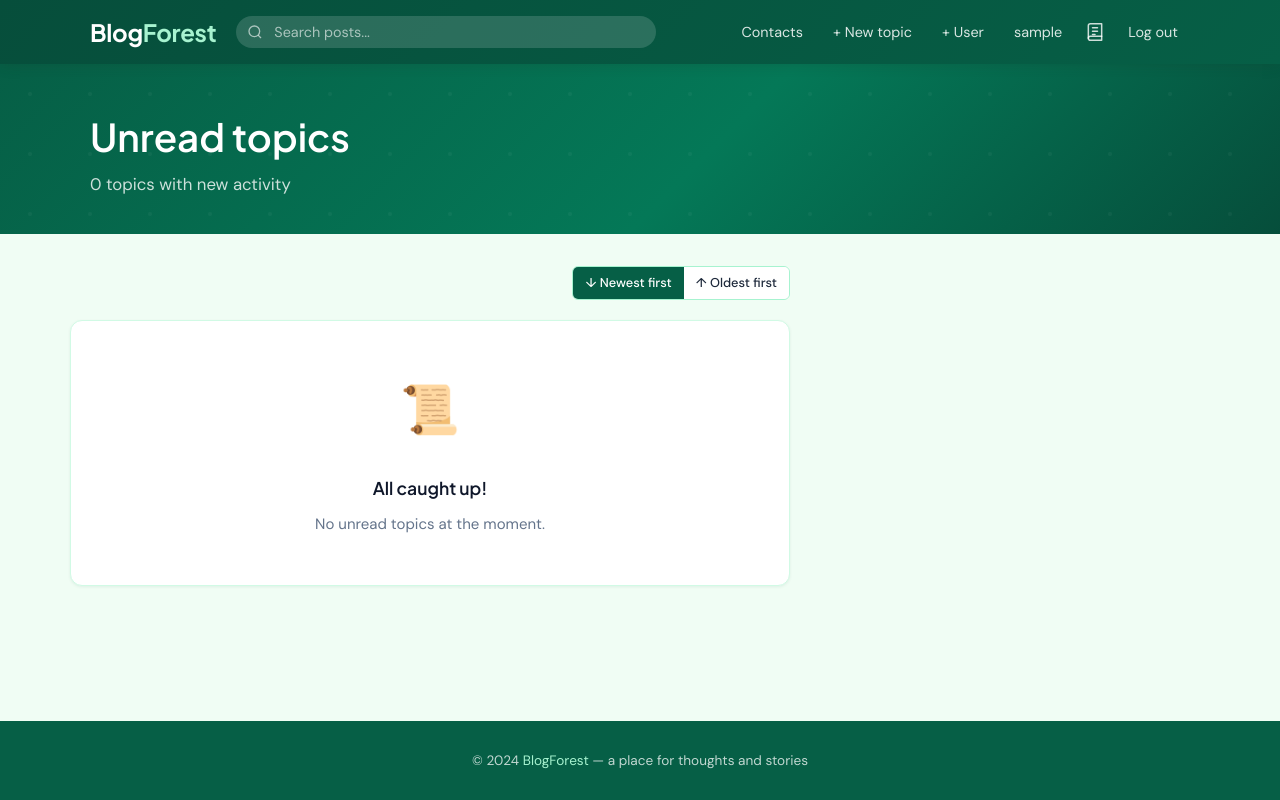
After one commit to PvlKr16/Blogforest, a Django app: page /unread/ in a window 1280 px wide. The commit adds this page. Run offline with Django 4.2, Linux system fonts and the light colour scheme; the visitor is signed in with stand-in values (Sample User, id 1); data comes from the database, SQL or seed files in the repository; data that the repository does not hold is empty.

Commit message:
counter of unread added (works not good enough)

```diff
--- a/blogapp/context_processors.py
+++ b/blogapp/context_processors.py
@@ -1,12 +1,17 @@
+from django.db.models import Q
+from django.utils import timezone
 from .forms import DEFAULT_SEARCH_SCOPES
 
 
 def search_scopes(request):
-    """
-    Inject active search scope checkboxes into every template context.
-    Falls back to DEFAULT_SEARCH_SCOPES when no scope param is present.
-    """
+    """Inject active search scope checkboxes into every template context."""
     scopes = request.GET.getlist('scope')
     if not scopes:
         scopes = DEFAULT_SEARCH_SCOPES
     return {'search_scopes': scopes}
+
+
+def unread_count(request):
+    """Inject unread topic count for the notification badge in the header."""
+    from .views import get_unread_count
+    return {'unread_count': get_unread_count(request.user)}
--- a/blogapp/static/blogapp/css/main.css
+++ b/blogapp/static/blogapp/css/main.css
@@ -1129,3 +1129,82 @@ textarea.form-control { resize: vertical; min-height: 100px; }
   font-weight: 600;
 }
 .profile-info-value { color: var(--text-primary); }
+
+/* ── Notification scroll icon ────────────────────────────────── */
+.nav-scroll-btn {
+  position: relative;
+  display: inline-flex;
+  align-items: center;
+  justify-content: center;
+  padding: 5px;
+  border-radius: var(--radius-sm);
+  color: rgba(255,255,255,.8);
+  transition: background .18s, color .18s;
+  text-decoration: none;
+}
+.nav-scroll-btn:hover {
+  background: rgba(255,255,255,.12);
+  color: #fff;
+}
+.nav-scroll-badge {
+  position: absolute;
+  top: -2px;
+  right: -4px;
+  min-width: 16px;
+  height: 16px;
+  padding: 0 4px;
+  background: #e74c3c;
+  color: #fff;
+  font-size: .65rem;
+  font-weight: 700;
+  border-radius: 8px;
+  display: flex;
+  align-items: center;
+  justify-content: center;
+  line-height: 1;
+  font-family: var(--font-body);
+}
+
+/* ── Unread topic cards ──────────────────────────────────────── */
+.unread-card {
+  display: block;
+  padding: 16px 20px;
+  margin-bottom: 10px;
+  background: var(--surface-card);
+  border: 1.5px solid var(--border-light);
+  border-radius: var(--radius-md);
+  text-decoration: none;
+  color: inherit;
+  transition: box-shadow .18s, border-color .18s, transform .18s;
+}
+.unread-card:hover {
+  box-shadow: var(--shadow-md);
+  border-color: var(--green-pale);
+  transform: translateY(-1px);
+  color: inherit;
+}
+.unread-card-title {
+  font-family: var(--font-display);
+  font-weight: 600;
+  font-size: 1.05rem;
+  color: var(--text-primary);
+  margin-bottom: 5px;
+}
+.unread-card-meta {
+  display: flex;
+  justify-content: space-between;
+  font-size: .8rem;
+  color: var(--text-muted);
+  margin-bottom: 6px;
+  flex-wrap: wrap;
+  gap: 4px;
+}
+.unread-card-desc {
+  font-size: .88rem;
+  color: var(--text-secondary);
+  display: -webkit-box;
+  -webkit-line-clamp: 1;
+  -webkit-box-orient: vertical;
+  overflow: hidden;
+  margin: 0;
+}
--- a/blogapp/templates/blogapp/base.html
+++ b/blogapp/templates/blogapp/base.html
@@ -86,6 +86,18 @@
           <a href="{% url 'register' %}" class="nav-link">+ User</a>
           {% endif %}
           <a href="{% url 'profile' user.username %}" class="nav-link">{{ user.username }}</a>
+          <!-- Parchment scroll: unread topics notification -->
+          <a href="{% url 'unread_blogs' %}" class="nav-scroll-btn" title="Unread topics" aria-label="Unread topics">
+            <svg width="20" height="20" viewBox="0 0 24 24" fill="none"
+                 stroke="currentColor" stroke-width="1.8" stroke-linecap="round" stroke-linejoin="round">
+              <path d="M4 19.5A2.5 2.5 0 0 1 6.5 17H20"/>
+              <path d="M6.5 2H20v20H6.5A2.5 2.5 0 0 1 4 19.5v-15A2.5 2.5 0 0 1 6.5 2z"/>
+              <line x1="9" y1="7" x2="15" y2="7"/>
+              <line x1="9" y1="11" x2="15" y2="11"/>
+              <line x1="9" y1="15" x2="12" y2="15"/>
+            </svg>
+            {% if unread_count %}<span class="nav-scroll-badge">{{ unread_count }}</span>{% endif %}
+          </a>
           <a href="{% url 'logout' %}" class="nav-link">Log out</a>
         {% else %}
           <a href="{% url 'login' %}" class="nav-link">Log in</a>
--- /dev/null
+++ b/blogapp/templates/blogapp/unread.html
@@ -0,0 +1,60 @@
+{% extends 'blogapp/base.html' %}
+{% block title %}Unread topics — BlogForest{% endblock %}
+
+{% block content %}
+<div class="page-hero">
+  <div class="container">
+    <h1>Unread topics</h1>
+    <p>{{ unread_blogs|length }} topic{{ unread_blogs|length|pluralize }} with new activity</p>
+  </div>
+</div>
+
+<div class="container content-full">
+  <div style="max-width:720px;">
+
+    <!-- Sort controls -->
+    <div style="display:flex; justify-content:flex-end; margin-bottom:20px;">
+      <div style="display:flex; border:1.5px solid var(--border); border-radius:var(--radius-sm); overflow:hidden;">
+        <a href="?sort=desc" class="sort-btn {% if sort == 'desc' %}sort-btn-active{% endif %}">↓ Newest first</a>
+        <a href="?sort=asc"  class="sort-btn {% if sort == 'asc'  %}sort-btn-active{% endif %}">↑ Oldest first</a>
+      </div>
+    </div>
+
+    {% if unread_blogs %}
+      {% for blog in unread_blogs %}
+      <a href="{{ blog.get_absolute_url }}" class="unread-card">
+        <div class="unread-card-title">
+          <span class="badge {% if blog.is_public %}badge-green{% else %}badge-lock{% endif %}"
+                style="font-size:.7rem; margin-right:6px;">
+            {% if blog.is_public %}🌿{% else %}🔒{% endif %}
+          </span>
+          {{ blog.title }}
+        </div>
+        <div class="unread-card-meta">
+          <span>by {{ blog.owner.username }}</span>
+          <span>
+            {% if blog.last_post_at %}
+              last activity {{ blog.last_post_at|date:"Y-m-d H:i" }}
+            {% else %}
+              created {{ blog.created_at|date:"Y-m-d H:i" }}
+            {% endif %}
+          </span>
+        </div>
+        {% if blog.description %}
+        <p class="unread-card-desc">{{ blog.description }}</p>
+        {% endif %}
+      </a>
+      {% endfor %}
+    {% else %}
+      <div class="card">
+        <div class="card-body" style="text-align:center; padding:48px 20px;">
+          <div style="font-size:3rem; margin-bottom:12px;">📜</div>
+          <h3>All caught up!</h3>
+          <p class="text-muted mt-3">No unread topics at the moment.</p>
+        </div>
+      </div>
+    {% endif %}
+
+  </div>
+</div>
+{% endblock %}
--- a/blogapp/urls.py
+++ b/blogapp/urls.py
@@ -28,10 +28,16 @@ urlpatterns = [
     path('files/<int:file_pk>/delete/', views.delete_file, name='delete_file'),
     path('blog-files/<int:file_pk>/delete/', views.blog_delete_file, name='blog_delete_file'),
 
+    # Unread
+
+    # Unread
+
+    path('unread/', views.unread_blogs, name='unread_blogs'),
+
     # Tags
     path('tag/<slug:slug>/', views.tag_posts, name='tag_posts'),
 
-    # Users
+    # Users & notifications
     path('users/', views.user_list, name='user_list'),
     path('user/<str:username>/', views.profile, name='profile'),
 ]
--- a/blogapp/views.py
+++ b/blogapp/views.py
@@ -9,7 +9,7 @@ from django.http import Http404, JsonResponse
 from django.core.paginator import Paginator
 from django.views.decorators.http import require_POST
 
-from .models import Blog, Post, Comment, Tag, PostFile, BlogFile
+from .models import Blog, Post, Comment, Tag, PostFile, BlogFile, BlogRead, get_unread_blogs
 from .forms import (
     RegistrationForm, LoginForm, BlogForm, PostForm,
     CommentForm, SearchForm, AddMemberForm,
@@ -193,6 +193,14 @@ def blog_detail(request, pk):
     is_guest = getattr(getattr(request.user, 'profile', None), 'is_guest', False)
     if is_guest and not blog.is_member(request.user):
         raise Http404
+
+    # Mark as read immediately when the topic is opened
+    if request.user.is_authenticated:
+        from django.utils import timezone
+        BlogRead.objects.update_or_create(
+            user=request.user, blog=blog,
+            defaults={'last_read_at': timezone.now()}
+        )
 
     # Sort order: 'asc' = oldest first (default), 'desc' = newest first
     sort = request.GET.get('sort', 'asc')
@@ -447,6 +455,28 @@ def blog_delete_file(request, file_pk):
     return redirect('blog_edit', pk=blog.pk)
 
 
+# ─── Unread ───────────────────────────────────────────────────────────────────
+
+@login_required
+def unread_view(request):
+    sort = request.GET.get('sort', 'activity')
+    from django.db.models import Max
+
+    blogs = get_unread_blogs(request.user)
+
+    if sort == 'activity':
+        # Sort by latest post date descending
+        blogs = blogs.order_by('-last_post_at')
+    else:
+        # Sort by blog creation date descending
+        blogs = blogs.order_by('-created_at')
+
+    return render(request, 'blogapp/unread.html', {
+        'blogs': blogs,
+        'sort': sort,
+    })
+
+
 # ─── Tags ─────────────────────────────────────────────────────────────────────
 
 @login_required
@@ -464,6 +494,59 @@ def tag_posts(request, slug):
 
     return render(request, 'blogapp/tag_posts.html', {
         'tag': tag, 'posts': posts_page
+    })
+
+
+# ─── Unread topics ────────────────────────────────────────────────────────────
+
+def get_unread_count(user):
+    """Return number of member topics with new posts since the user last visited."""
+    if not user.is_authenticated:
+        return 0
+    from django.db.models import Max, Subquery, OuterRef
+    member_blogs = Blog.objects.filter(
+        Q(owner=user) | Q(members=user)
+    ).distinct()
+    last_read_sq = BlogRead.objects.filter(
+        user=user, blog=OuterRef('pk')
+    ).values('last_read_at')[:1]
+    blogs = member_blogs.annotate(
+        last_read_at=Subquery(last_read_sq),
+        last_post_at=Max('posts__created_at'),
+    )
+    count = 0
+    for b in blogs:
+        if b.last_post_at is None:
+            continue
+        if b.last_read_at is None or b.last_post_at > b.last_read_at:
+            count += 1
+    return count
+
+
+@login_required
+def unread_blogs(request):
+    from django.db.models import Max, Subquery, OuterRef
+    member_blogs = Blog.objects.filter(
+        Q(owner=request.user) | Q(members=request.user)
+    ).distinct()
+    last_read_sq = BlogRead.objects.filter(
+        user=request.user, blog=OuterRef('pk')
+    ).values('last_read_at')[:1]
+    blogs = member_blogs.annotate(
+        last_read_at=Subquery(last_read_sq),
+        last_post_at=Max('posts__created_at'),
+    ).select_related('owner')
+    unread = [
+        b for b in blogs
+        if b.last_post_at is not None and (
+            b.last_read_at is None or b.last_post_at > b.last_read_at
+        )
+    ]
+    sort = request.GET.get('sort', 'desc')
+    unread.sort(key=lambda b: b.last_post_at or b.created_at, reverse=(sort == 'desc'))
+    return render(request, 'blogapp/unread.html', {
+        'unread_blogs': unread,
+        'sort': sort,
     })
 
 
--- a/blogproject/settings.py
+++ b/blogproject/settings.py
@@ -49,6 +49,8 @@ TEMPLATES = [
                 'django.contrib.auth.context_processors.auth',
                 'django.contrib.messages.context_processors.messages',
                 'blogapp.context_processors.search_scopes',
+                'blogapp.context_processors.unread_count',
+                'blogapp.context_processors.unread_count',
             ],
         },
     },
@@ -96,4 +98,4 @@ CRISPY_TEMPLATE_PACK = 'bootstrap5'
 
 LOGIN_URL = '/login/'
 LOGIN_REDIRECT_URL = '/'
-LOGOUT_REDIRECT_URL = '/'
+LOGOUT_REDIRECT_URL = '/login/'
```
Also changed, not shown: blogapp/models.py (+59 -1 lines), blogapp/migrations/0007_add_blog_read_status.py (added).
